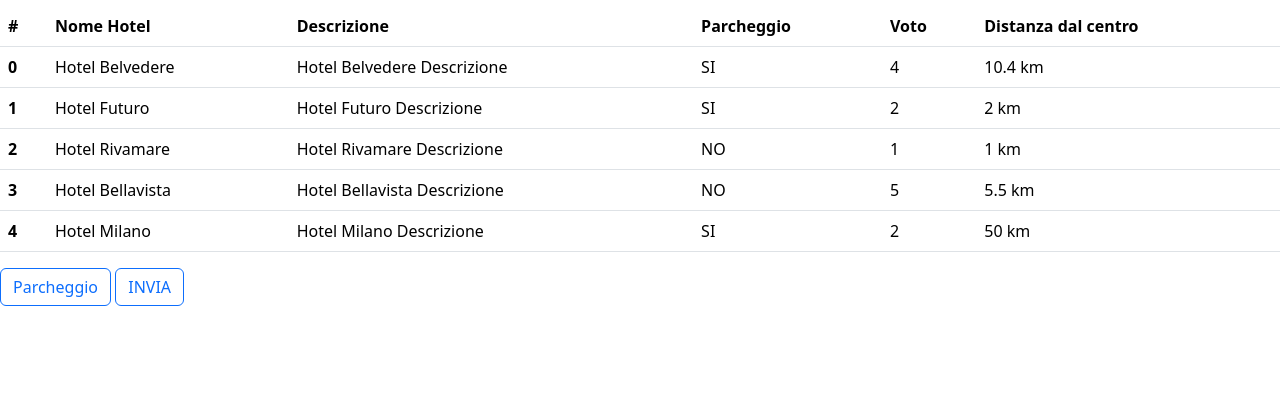
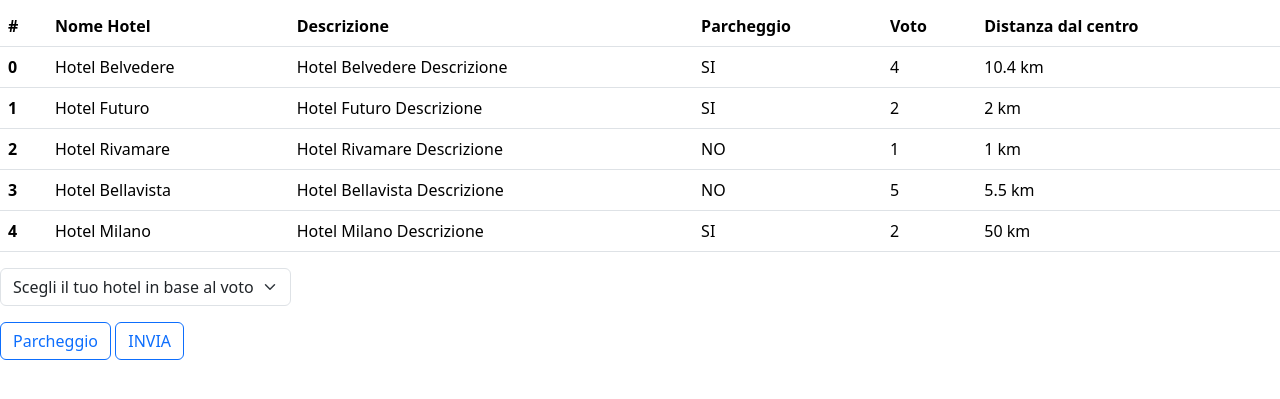
Before and after one commit to stiva98/php-hotel, a PHP site: page / in a window 1280 px wide. Shown: the part 50-449 px from the top of the page. Run offline with PHP 8.4, Linux system fonts and the light colour scheme.

Commit message:
ADD bonus 2

```diff
--- a/index.php
+++ b/index.php
@@ -41,6 +41,7 @@
     ];
 
     $filterParking=$_GET['filterParking'] ?? 'off';
+    $filterVote=$_GET['filterVote'] ?? '0';
 
 ?>
 
@@ -73,7 +74,7 @@
             <tbody>
                 <?php
                     foreach ($hotels as $index => $hotel) {
-                        if ($filterParking == 'off' || $hotel['parking']) {
+                        if (($filterParking == 'off' || $hotel['parking']) && $hotel['vote'] >= $filterVote) {
                 ?>
                     <tr>
                         <th scope="row"><?php echo $index; ?></th>
@@ -95,6 +96,14 @@
         </table>
         <div class="btn-group" role="group" aria-label="Basic checkbox toggle button group">
             <form action="index.php" method="get">
+                <select class="form-select mb-3" aria-label="Default select example" name="filterVote">
+                    <option <?php echo $filterVote == '0' ? 'selected' : ''; ?> value="0">Scegli il tuo hotel in base al voto</option>
+                    <option <?php echo $filterVote == '1' ? 'selected' : ''; ?> value="1">1</option>
+                    <option <?php echo $filterVote == '2' ? 'selected' : ''; ?> value="2">2</option>
+                    <option <?php echo $filterVote == '3' ? 'selected' : ''; ?> value="3">3</option>
+                    <option <?php echo $filterVote == '4' ? 'selected' : ''; ?> value="4">4</option>
+                    <option <?php echo $filterVote == '5' ? 'selected' : ''; ?> value="5">5</option>
+                </select>
                 <input type="checkbox" class="btn-check" id="btncheck1" autocomplete="off" name="filterParking" <?php if ($filterParking == 'on') {
                     echo 'checked';
                 } ?>>
```
Also changed, not shown: README.md.
